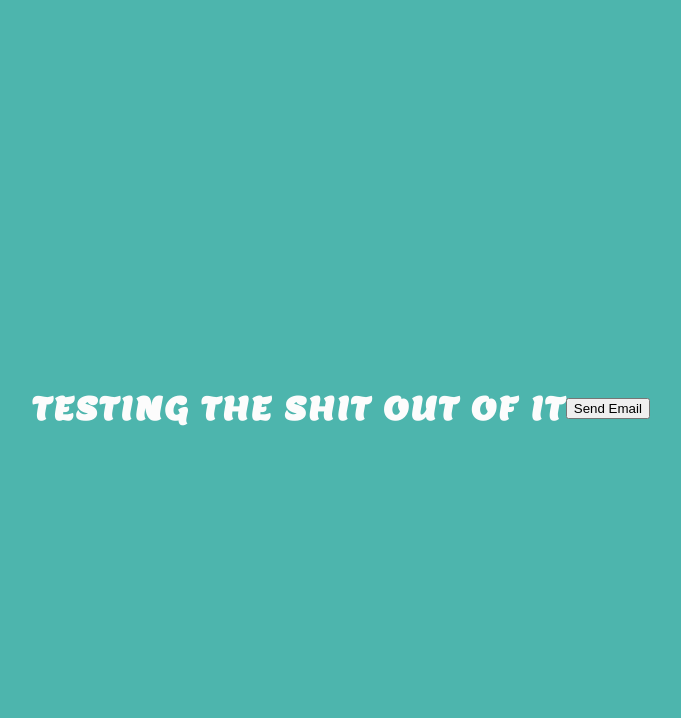
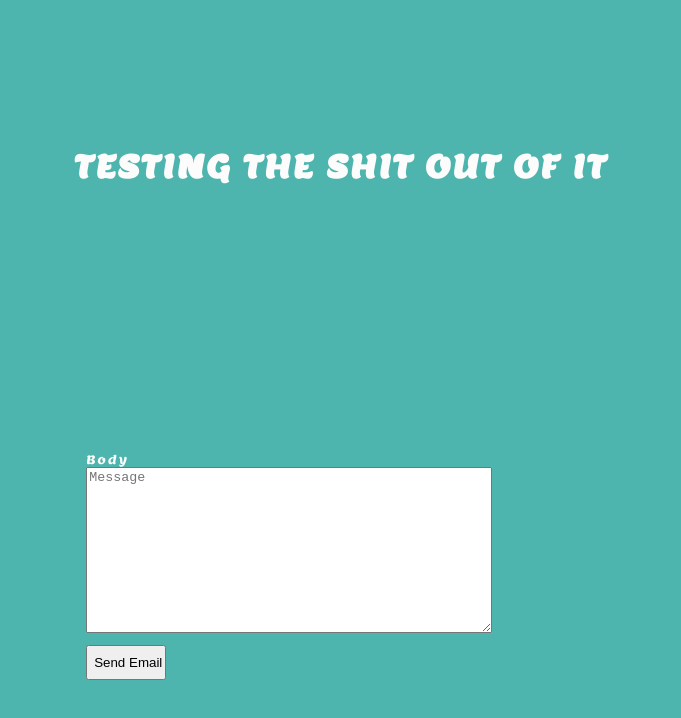
Before and after one commit to Iosif1996/tesRepo, a plain HTML site: page index.html in a window 1280 px wide. Shown: the whole page, without its empty margins (307-988 px from the left). Drawn offline with Linux system fonts and the light colour scheme.

Commit message:
Add files via upload

```diff
--- a/index.html
+++ b/index.html
@@ -12,7 +12,7 @@
         var link = "mailto:tsilidis_iosif@hotmail.com"
              + "?cc=iosiftsilidis1996@gmail.com"
              + "&subject=" + encodeURIComponent("This is my subject")
-             + "&body=" + "Hello";
+             + "&body=" + document.querySelector("#messageArea").value;
 
         window.location.href = link;
     }
@@ -20,14 +20,16 @@
 </head>
 <body style="background-color:rgb(77,181,173);font-family: 'Lemon', cursive;">
 
-<div style="width:100vw;height:100vh;display:flex;align-items:center;justify-content:center;color:#fcfcfc;letter-spacing:2px;">
+<div style="width:100vw;height:100vh;display:grid;align-items:center;justify-content:center;color:#fcfcfc;letter-spacing:2px;">
 <h1> TESTING THE SHIT OUT OF IT </h1>
-<form method="post">
-    <input type="button" value="Send Email"
+<form method="post" style="display: grid;padding: 12px;">
+    <label style="font-size: 12px;">Body</label>
+    <textarea id="messageArea" rows="4" cols="50" name="comment" placeholder="Message" style="height:20vh;margin-bottom: 12px;width:50vh"></textarea>
+    <!-- <input type="text" name="message" style="height:20vh;margin-bottom: 12px;"> -->
+    <input type="button" style="width:80px;height:35px" value="Send Email"
         onclick="sendEmailRequest()" />
-  </form>
+</form>
 </div>
 
-<script src="https://smtpjs.com/v3/smtp.js"></script>
 </body>
 </html>
```
